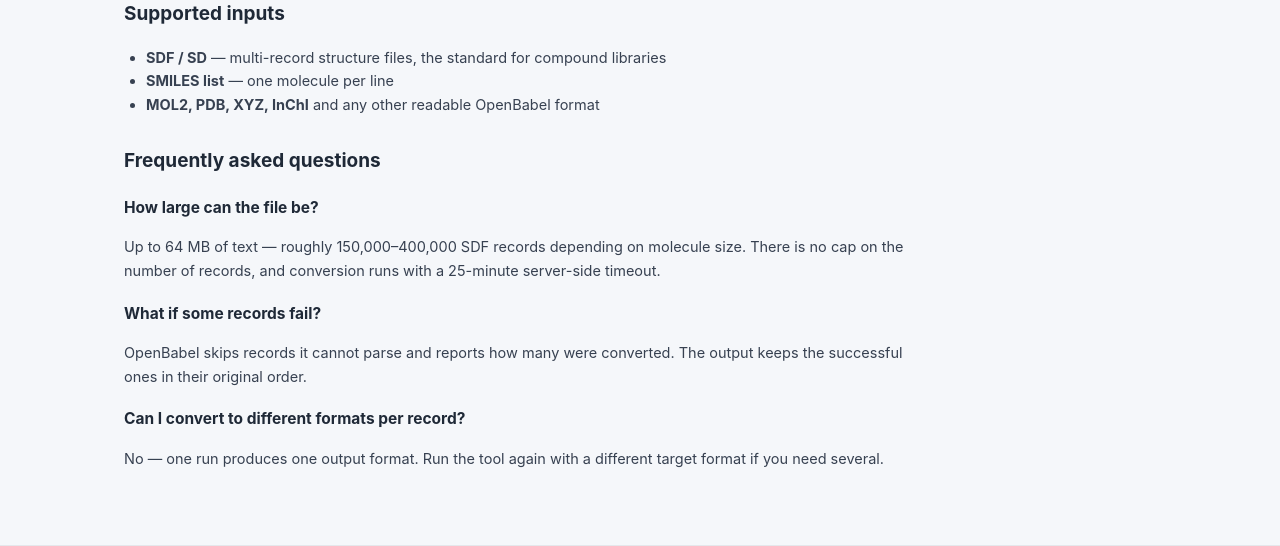
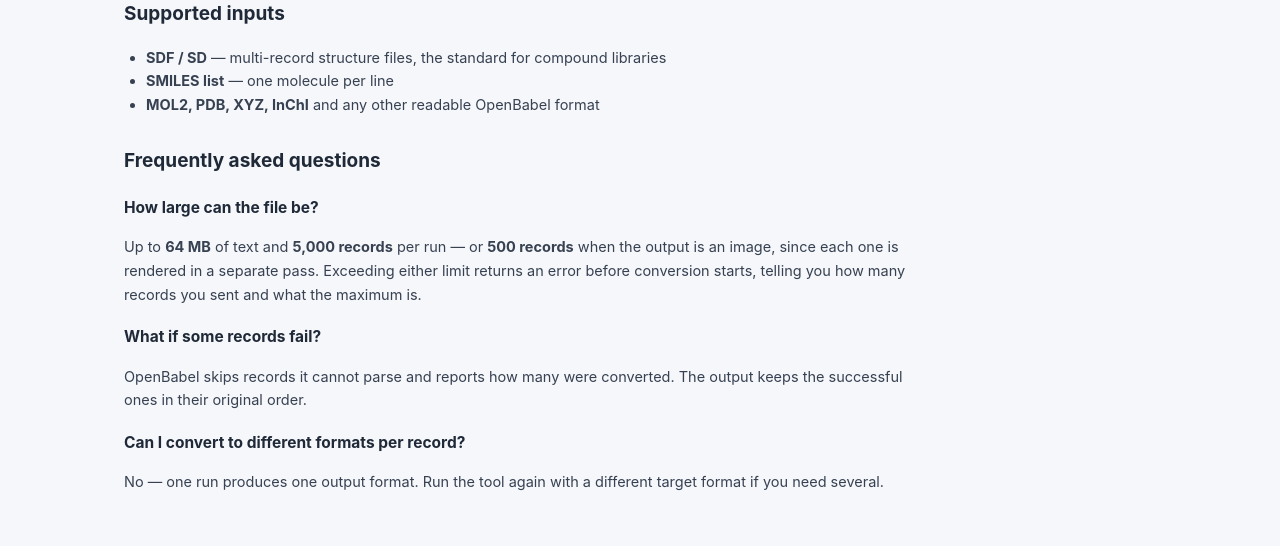
Before and after one commit to MR820/seqandchem, a Flask app: page /batch in a window 1280 px wide. Shown: the part 1046-1592 px from the top of the page. Run offline with Flask 3, Linux system fonts and the light colour scheme; data that the repository does not hold is empty; some libraries are stand-ins or nearby versions.

Commit message:
Add explicit batch limits, upload on all tool pages, clearer errors
- /api/batch: 5000 records per run (500 for image output) and 64 MB
  input, checked before OpenBabel runs; over-limit requests return 400
  naming the actual count and the maximum
- heavy jobs are serialised again, returning 429 with a retry hint
- file upload added to Properties, 2D Depict, 3D, Drug-likeness,
  Substructure, Formula and Similarity (two-field, one line each);
  file inputs are now data-target driven
- format-mismatch failures return "Could not read the input as SDF"
  with the OpenBabel log as detail instead of a raw stderr dump

Co-Authored-By: Claude Opus 4.8 <noreply@anthropic.com>

```diff
--- a/app.py
+++ b/app.py
@@ -35,6 +35,8 @@ OBABEL = "obabel"
 TIMEOUT = 60
 MAX_INPUT = 8 * 1024 * 1024  # 8MB for single-molecule endpoints
 MAX_BATCH_INPUT = 64 * 1024 * 1024  # 64MB for /api/batch
+MAX_BATCH_RECORDS = 5000           # records per batch run (any output format)
+MAX_BATCH_IMAGES = 500             # records per run when the output is an image
 
 app = Flask(__name__, static_folder=None)
 Compress(app)
@@ -203,13 +205,26 @@ def payload(max_bytes=MAX_INPUT):
     text = data.get("data", "")
     if not isinstance(text, str):
         text = ""
-    if len(text.encode("utf-8", "ignore")) > max_bytes:
-        raise ValueError(f"Input too large ({max_bytes // 1048576}MB limit)")
+    size = len(text.encode("utf-8", "ignore"))
+    if size > max_bytes:
+        raise ValueError(f"Input too large: {size / 1048576:.1f} MB "
+                         f"(limit {max_bytes // 1048576} MB)")
     return data, text
 
 
 def err(message, code=400, detail=""):
     return jsonify({"ok": False, "error": message, "detail": detail}), code
+
+
+def _obabel_error(frm, errtext):
+    """Turn an OpenBabel stderr dump into something a user can act on."""
+    raw = errtext.strip()[:2000] or "No output"
+    low = raw.lower()
+    if "cannot read" in low or "error in reading file" in low or "parse error" in low:
+        return err(f"Could not read the input as {frm.upper()}", 422,
+                   "The data does not look like that format — check the input format "
+                   f"selector matches the file. OpenBabel said: {raw[:600]}")
+    return err("Conversion failed", 422, raw)
 
 
 # ────────────────────────────────────────────── 路由
@@ -830,7 +845,7 @@ def api_convert():
         timeout=180 if to in THREE_D_FORMATS else TIMEOUT,
     )
     if rc != 0 or not out:
-        return err("Conversion failed", 422, errtext.strip()[:2000] or "No output")
+        return _obabel_error(frm, errtext)
 
     # Build an SDF preview for 3D formats (3Dmol cannot render stl/obj meshes)
     preview_sdf = None
@@ -1147,12 +1162,33 @@ def api_batch():
     allowed = {"--canonical", "--unique", "--deletehydrogens", "--addhydrogens"}
     safe = [o for o in opts if o.split("=")[0] in allowed]
 
+    # 明确的批量上限：先数记录数再跑 OpenBabel，避免大文件跑到一半才失败
+    count = len(split_records(text, frm))
+    is_image = to in MIME_BY_FORMAT
+    limit = MAX_BATCH_IMAGES if is_image else MAX_BATCH_RECORDS
+    if count > limit:
+        what = "image output" if is_image else "records"
+        hint = ("Each image is rendered in a separate pass — convert in smaller batches, "
+                "or output SDF/SMILES instead.") if is_image else \
+               "Split the file into several smaller batches and run them separately."
+        return err(f"Batch limit exceeded: {count} records, maximum {limit} per run "
+                   f"({what})", 400, hint)
+
+    if not HEAVY_SLOTS.acquire(timeout=HEAVY_WAIT_SECONDS):
+        return err("Server is busy converting another large file", 429,
+                   f"Large jobs run one at a time. Please retry in about "
+                   f"{HEAVY_WAIT_SECONDS} seconds.",
+                   )
+
     rc, out, errtext = run_obabel(
         [f"-i{frm}", f"-o{to}"] + safe, text.encode("utf-8"), timeout=1500
     )
-    if rc != 0 or not out:
-        return err("Conversion failed", 422, errtext.strip()[:2000] or "No output")
-    return _batch_response(frm, to, text, out, errtext, safe)
+    try:
+        if rc != 0 or not out:
+            return _obabel_error(frm, errtext)
+        return _batch_response(frm, to, text, out, errtext, safe)
+    finally:
+        HEAVY_SLOTS.release()
 
 
 def _batch_response(frm, to, text, out, errtext, safe):
@@ -1427,7 +1463,7 @@ def _openapi_spec():
             request_body=body({"name": {"type": "string"}}, ["name"]))},
         "/api/v1/batch": {"post": op(
             "batch", "Bulk conversion",
-            "Converts a whole file. No record-count limit; 64 MB maximum input.",
+            "Converts a whole file. Limits: 64 MB input, 5000 records (500 for image output).",
             request_body=body({"data": data_prop, "from": from_prop,
                                "to": to_prop, "opts": opts_prop}, ["data"]))},
         "/api/v1/formula": {"post": op(
@@ -1456,7 +1492,8 @@ def _openapi_spec():
             "description": "Free JSON API for chemical format conversion, molecular descriptors, "
                            "2D depiction, 3D conformer generation, substructure and similarity "
                            "search, IUPAC name resolution and FASTA/FASTQ operations. "
-                           "No API key required. Please keep requests to a reasonable rate.",
+                           "No API key required. Limits: 8 MB per request (64 MB batch), "
+                           "120 requests/minute per client.",
             "license": {"name": "Free to use with attribution",
                         "url": base + "/api"},
             "contact": {"url": base + "/api", "email": "devin2xing@gmail.com"},
--- a/static/app.js
+++ b/static/app.js
@@ -123,22 +123,33 @@
   }
 
   function bindFiles() {
-    // Any <input type="file"> works: it fills the textarea named by data-target.
+    // Any <input type="file"> works: it fills the field(s) named by data-target.
+    // A comma-separated target list fills one line per field (used by Similarity).
     // Older ids are kept as fallbacks so existing markup keeps working.
     const legacy = { "batch-file": "#batch-input", "bio-file": "#bio-input" };
     $$('input[type="file"]').forEach((file) => {
-      const target = file.dataset.target || legacy[file.id];
-      if (!target || !$(target)) return;
+      const raw = file.dataset.target || legacy[file.id];
+      if (!raw) return;
+      const targets = raw.split(",").map((t) => t.trim()).filter((t) => t && $(t));
+      if (!targets.length) return;
       file.addEventListener("change", () => {
         const picked = file.files[0];
         if (!picked) return;
         const reader = new FileReader();
         reader.onload = () => {
-          $(target).value = reader.result;
-          const status = $(target.replace("-input", "-status"));
+          const text = String(reader.result || "");
+          if (targets.length === 1) {
+            $(targets[0]).value = text;
+          } else {
+            const lines = text.split(/\r?\n/).filter((l) => l.trim());
+            targets.forEach((t, i) => {
+              if (lines[i] !== undefined) $(t).value = lines[i].trim();
+            });
+          }
+          const status = $(file.dataset.status || targets[0].replace("-input", "-status"));
           if (status) {
+            const kb = picked.size < 1024 ? `${picked.size} B` : `${Math.round(picked.size / 1024)} KB`;
             status.className = "status ok";
-            const kb = picked.size < 1024 ? `${picked.size} B` : `${Math.round(picked.size / 1024)} KB`;
             status.textContent = `Loaded ${picked.name} (${kb})`;
           }
         };
--- a/templates/batch.html
+++ b/templates/batch.html
@@ -60,9 +60,10 @@
 
   <h2>Frequently asked questions</h2>
   <h3>How large can the file be?</h3>
-  <p>Up to 64 MB of text — roughly 150,000–400,000 SDF records depending on molecule size.
-     There is no cap on the number of records, and conversion runs with a 25-minute
-     server-side timeout.</p>
+  <p>Up to <strong>64 MB</strong> of text and <strong>5,000 records</strong> per run — or
+     <strong>500 records</strong> when the output is an image, since each one is rendered in a
+     separate pass. Exceeding either limit returns an error before conversion starts, telling
+     you how many records you sent and what the maximum is.</p>
   <h3>What if some records fail?</h3>
   <p>OpenBabel skips records it cannot parse and reports how many were converted. The output
      keeps the successful ones in their original order.</p>
--- a/templates/depict.html
+++ b/templates/depict.html
@@ -17,6 +17,8 @@
     <label>Molecule data</label>
     <textarea id="depict-input" placeholder="e.g. CC(=O)Oc1ccccc1C(=O)O"></textarea>
     <div class="row">
+<input type="file" id="depict-file" data-target="#depict-input" style="font-size:13px"
+             accept=".smi,.can,.sdf,.sd,.mol,.mdl,.mol2,.pdb,.xyz,.cml,.inchi,.txt,.csv" />
       <button class="ghost" data-example="depict">Load example</button>
     </div>
   </div>
--- a/templates/formula.html
+++ b/templates/formula.html
@@ -31,6 +31,8 @@
   </div>
 
   <div class="row">
+<input type="file" id="f-file" data-target="#f-input" style="font-size:13px"
+             accept=".smi,.can,.sdf,.sd,.mol,.mdl,.mol2,.pdb,.xyz,.cml,.inchi,.txt,.csv" />
     <button class="btn" id="f-run">Calculate</button>
   </div>
   <div class="status" id="f-status"></div>
--- a/templates/lipinski.html
+++ b/templates/lipinski.html
@@ -17,6 +17,8 @@
     <label>Molecule data</label>
     <textarea id="lip-input" placeholder="e.g. CC(=O)Oc1ccccc1C(=O)O"></textarea>
     <div class="row">
+<input type="file" id="lip-file" data-target="#lip-input" style="font-size:13px"
+             accept=".smi,.can,.sdf,.sd,.mol,.mdl,.mol2,.pdb,.xyz,.cml,.inchi,.txt,.csv" />
       <button class="ghost" data-example="lip">Load example</button>
     </div>
     <p class="hint">Multiple molecules are allowed — one per line.</p>
--- a/templates/properties.html
+++ b/templates/properties.html
@@ -17,6 +17,8 @@
     <label>Molecule data</label>
     <textarea id="prop-input" placeholder="e.g. CC(=O)Oc1ccccc1C(=O)O"></textarea>
     <div class="row">
+<input type="file" id="prop-file" data-target="#prop-input" style="font-size:13px"
+             accept=".smi,.can,.sdf,.sd,.mol,.mdl,.mol2,.pdb,.xyz,.cml,.inchi,.txt,.csv" />
       <button class="ghost" data-example="prop">Load example</button>
     </div>
     <p class="hint">Multiple molecules are allowed — one per line or a multi-record SDF.</p>
--- a/templates/similarity.html
+++ b/templates/similarity.html
@@ -32,6 +32,8 @@
     </div>
   </div>
   <div class="row">
+<input type="file" id="sim-file" data-target="#sim-a,#sim-b" data-status="#sim-status" style="font-size:13px"
+             accept=".smi,.can,.sdf,.sd,.mol,.mdl,.mol2,.pdb,.xyz,.cml,.inchi,.txt,.csv" />
     <button class="btn" id="sim-run">Compute Tanimoto</button>
   </div>
   <div class="status" id="sim-status"></div>
--- a/templates/substructure.html
+++ b/templates/substructure.html
@@ -20,6 +20,8 @@
     <label>Molecule data (one per line)</label>
     <textarea id="sub-input" placeholder="One molecule per line"></textarea>
     <div class="row">
+<input type="file" id="sub-file" data-target="#sub-input" style="font-size:13px"
+             accept=".smi,.can,.sdf,.sd,.mol,.mdl,.mol2,.pdb,.xyz,.cml,.inchi,.txt,.csv" />
       <button class="ghost" data-example="sub">Load example</button>
     </div>
   </div>
--- a/templates/three_d.html
+++ b/templates/three_d.html
@@ -24,6 +24,8 @@
     <label>Molecule data</label>
     <textarea id="mol3d-input" placeholder="e.g. CC(=O)Oc1ccccc1C(=O)O"></textarea>
     <div class="row">
+<input type="file" id="mol3d-file" data-target="#mol3d-input" style="font-size:13px"
+             accept=".smi,.can,.sdf,.sd,.mol,.mdl,.mol2,.pdb,.xyz,.cml,.inchi,.txt,.csv" />
       <button class="ghost" data-example="mol3d">Load example</button>
     </div>
   </div>
```
Also changed, not shown: templates/api_docs.html (+5 -3 lines).
